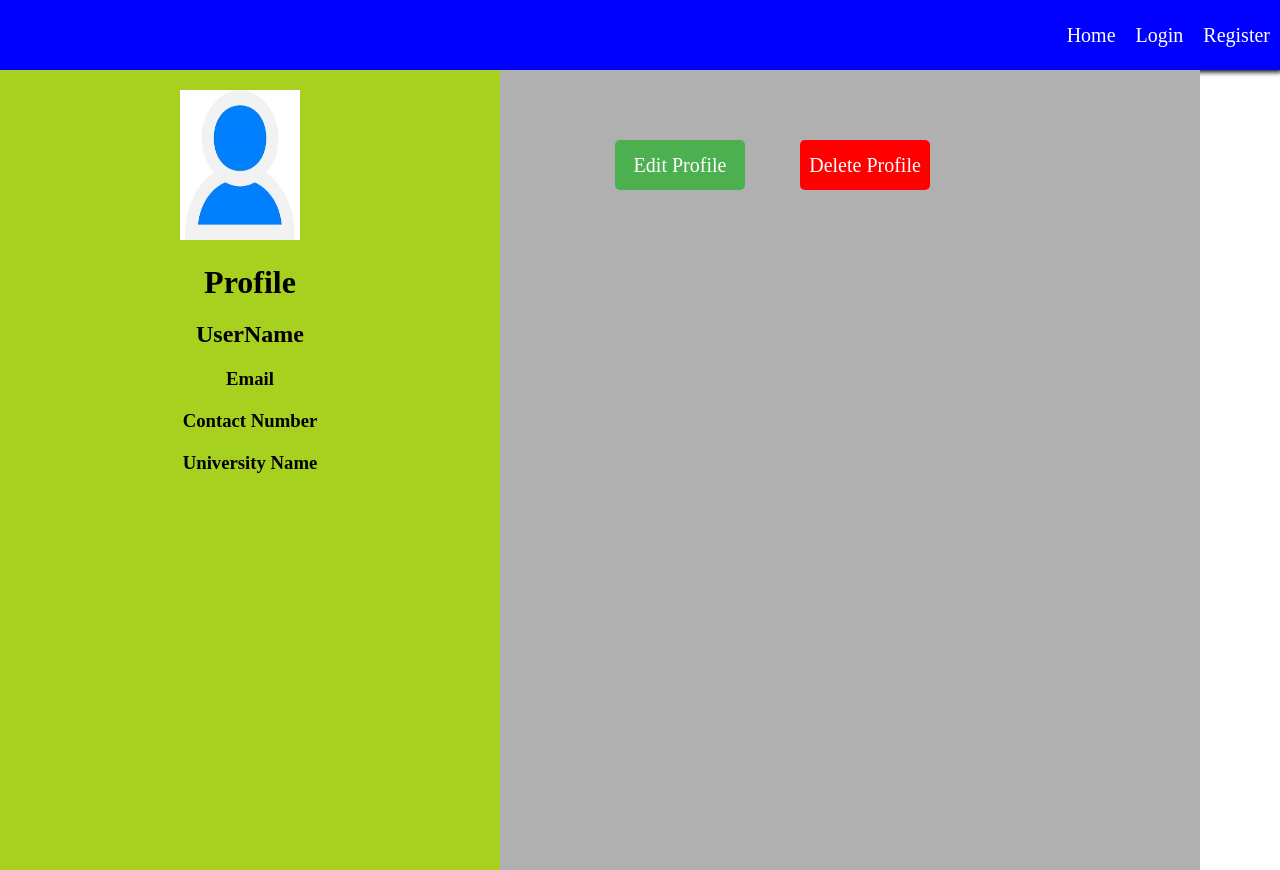
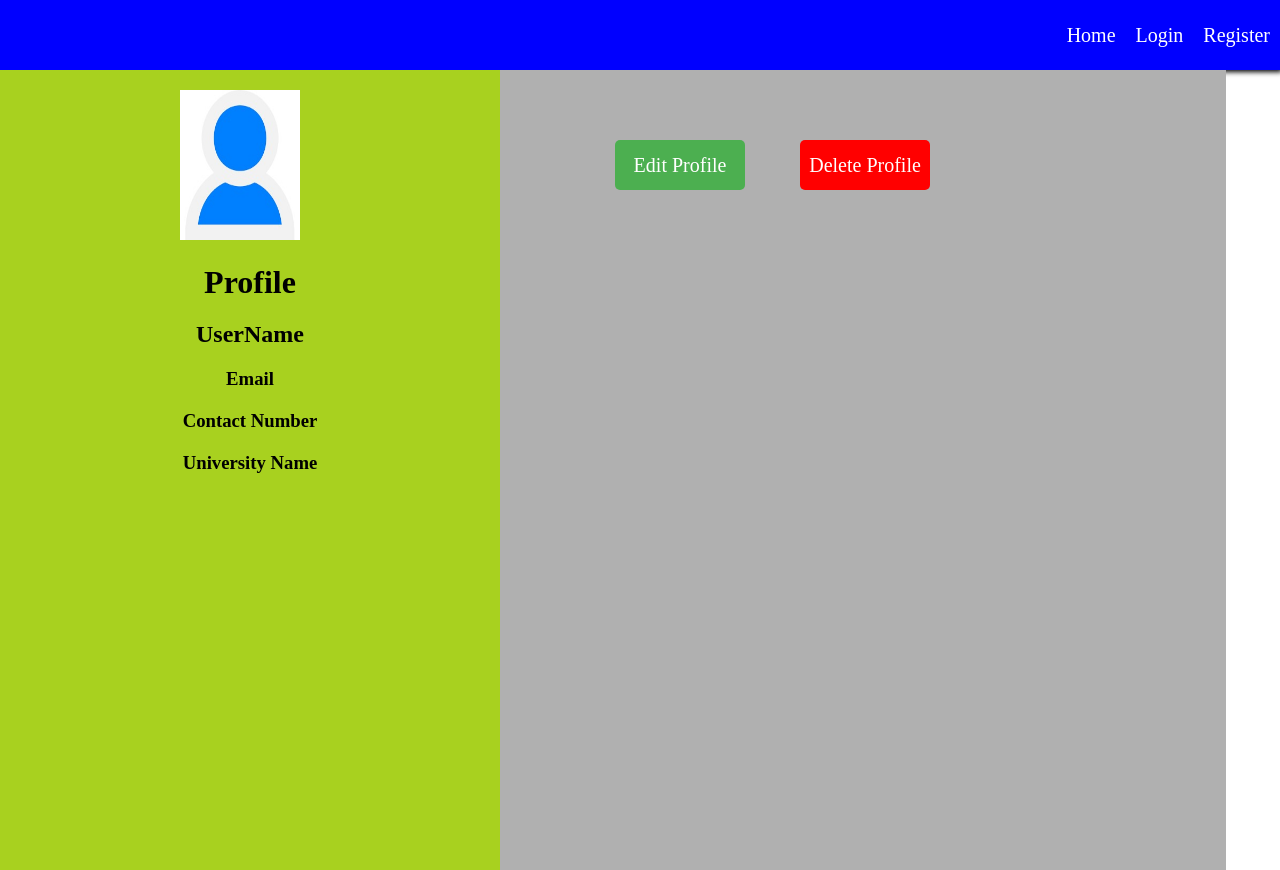
Before and after one commit to geekyskr/StudentMeet-WebApp, a React (Create React App) app in the folder client/: page /in/1 in a window 1280 px wide. Built offline with nearby package versions, Linux system fonts and the light colour scheme; the HTML template or start-up script is replaced by a standard one.

Commit message:
user css

```diff
--- a/client/src/pages/User/User.css
+++ b/client/src/pages/User/User.css
@@ -16,7 +16,7 @@ background-color:#a8d11f
 
 .third{
 
-width:700px;
+width:726px;
 height:100vh;
 background-color:#B0B0B0;
 }
```
Also changed, not shown: 1 other file (tests, documents, lock files or other folders).
